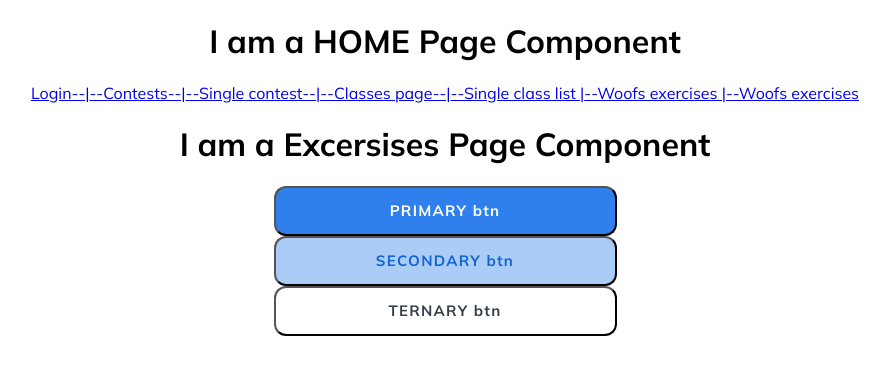
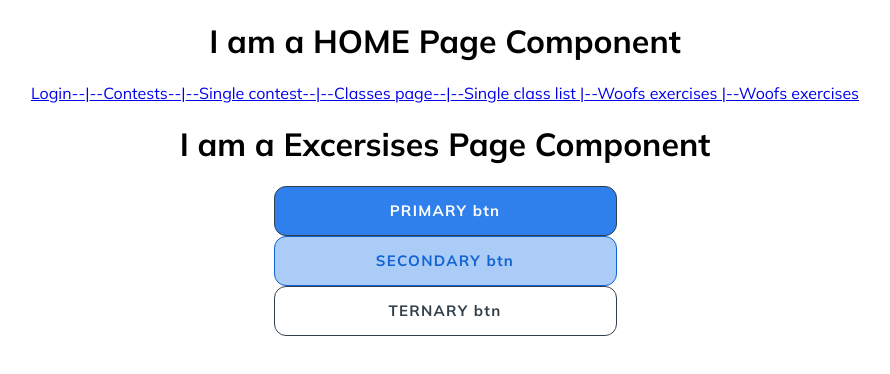
Before and after one commit to CC2021-WBL/GOOD-BOI-Application, a React (Create React App) app: page /contests/1/classes/1/woof in a window 1280 px wide. Shown: the top 374 px of the page, without its empty margins (195-1085 px from the left). Built offline with nearby package versions, Linux system fonts and the light colour scheme.

Commit message:
fix: add border styles dependant on props

```diff
--- a/src/Atoms/MainBtn/MainBtnStyled.js
+++ b/src/Atoms/MainBtn/MainBtnStyled.js
@@ -26,6 +26,12 @@ const MainBtnStyled = styled.button`
         : `${COLORS.primary201}`
       : `${COLORS.primary501}`};
   border-radius: 12px;
+  border: ${(props) =>
+    !props.primary
+      ? !props.secondary
+        ? `0.5px solid ${COLORS.grey800}`
+        : `0.5px solid ${COLORS.primary601}`
+      : `0.5px solid ${COLORS.grey800}`};
   display: flex;
   justify-content: center;
   align-items: center;
```
